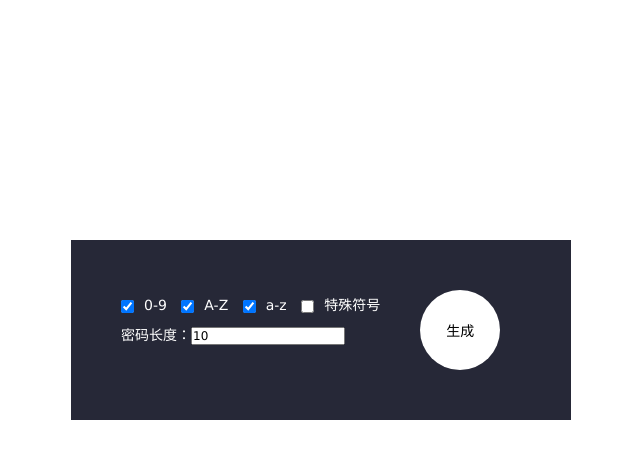
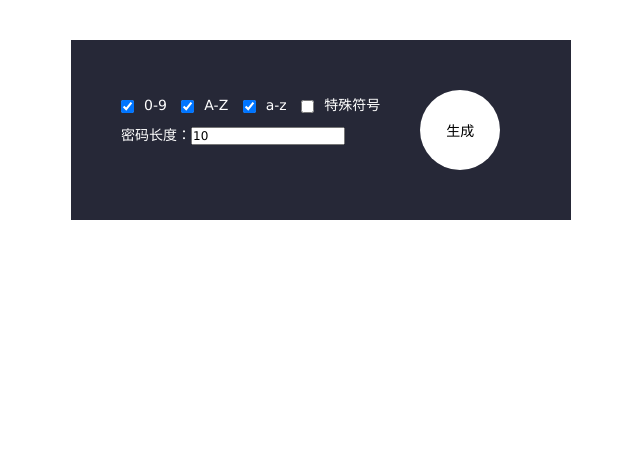
Before and after one commit to gh613725/gh613725.github.io, a plain HTML site: page rampassword/index.html in a window 1280 px wide. Shown: the whole page, without its empty margins (319-959 px from the left). Drawn offline with Linux system fonts and the light colour scheme.

Commit message:
Update Model_style.css

```diff
--- a/rampassword/css/Model_style.css
+++ b/rampassword/css/Model_style.css
@@ -46,7 +46,7 @@ body {
 
 #content {
 	position: absolute;
-	top: 30%;
+	top: 5%;
 	left: 50%;
 	margin-left: -250px;
 	background: #262837;
```
